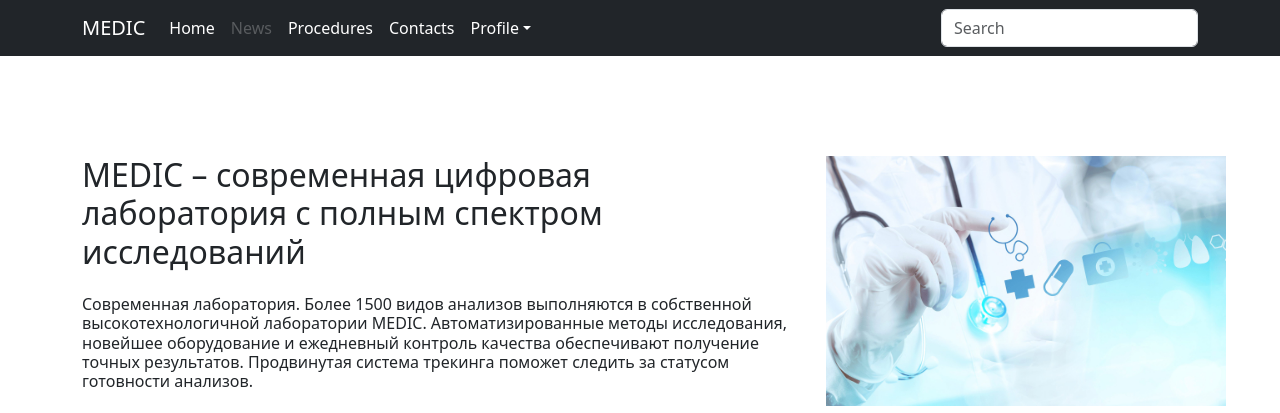
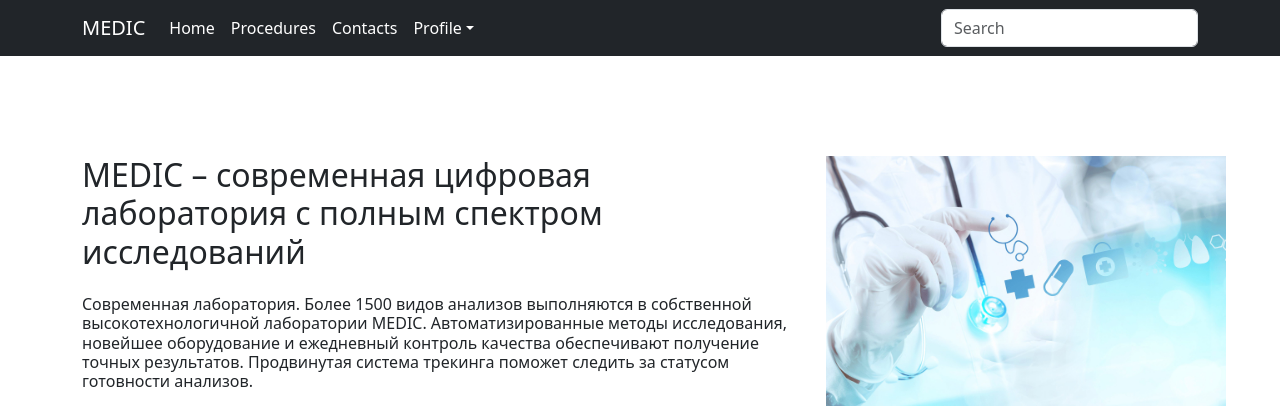
Before and after one commit to krishchuk/medical, a Django app: template medic/templates/medic/home.html in a window 1280 px wide. Shown: the top 413 px of the page. Run offline with Django 5.2, Linux system fonts and the light colour scheme; the template is opened without the code that fills it, so the values that code supplies are empty; some libraries are stand-ins or nearby versions.

Commit message:
remove News button

```diff
--- a/medic/templates/medic/includes/inc_menu.html
+++ b/medic/templates/medic/includes/inc_menu.html
@@ -12,15 +12,6 @@
                 <li class="nav-item">
                     <a class="nav-link active" aria-current="page" href="{% url 'medic:home' %}">Home</a>
                 </li>
-                {% if user.is_authenticated %}
-                <li class="nav-item">
-                    <a class="nav-link active" aria-current="page" href="#">News</a>
-                </li>
-                {% else %}
-                <li class="nav-item">
-                    <a class="nav-link disabled" aria-disabled="true">News</a>
-                </li>
-                {% endif %}
                 <li class="nav-item">
                     <a class="nav-link active" aria-current="page" href="{% url 'medic:procedure_list' %}">Procedures</a>
                 </li>
```
